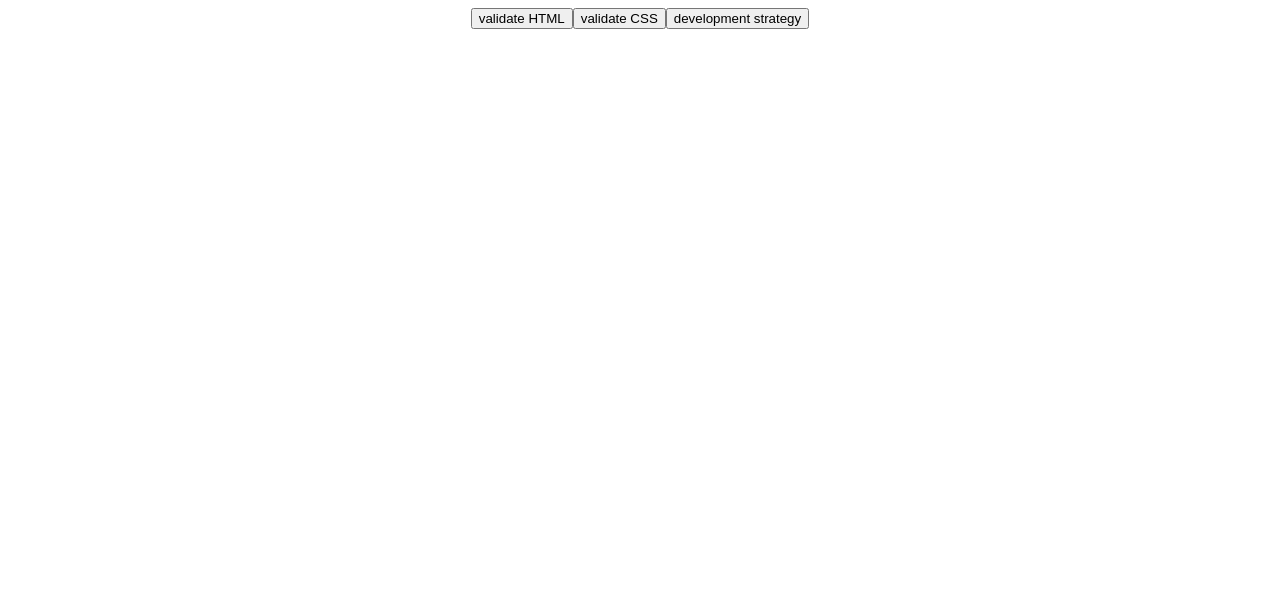
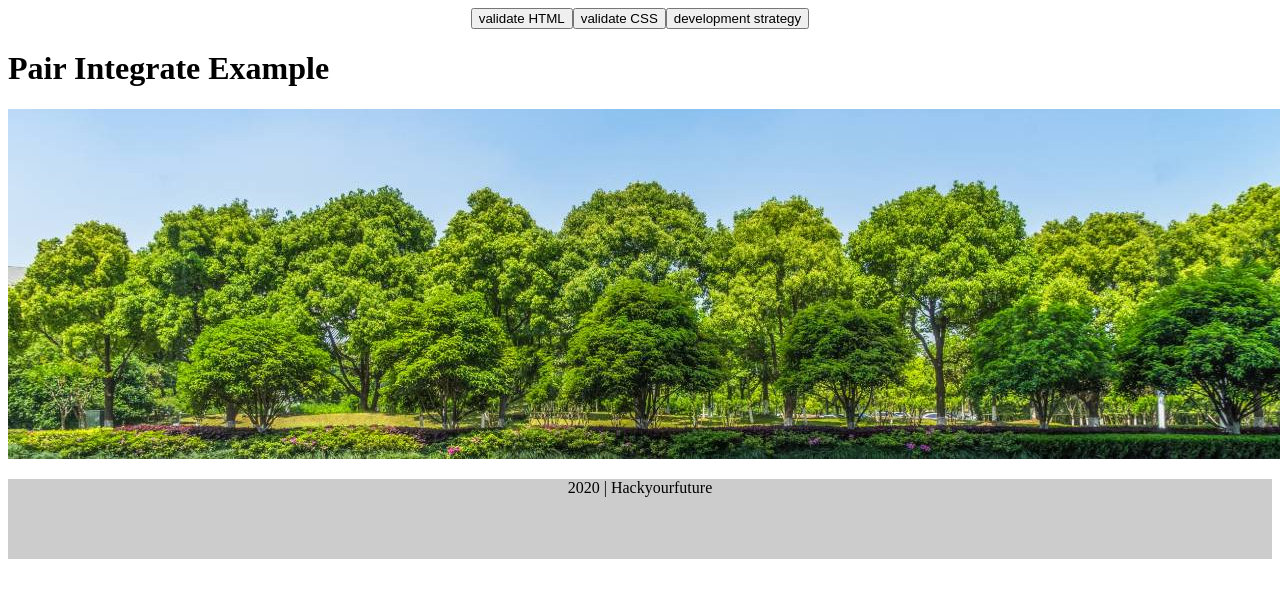
Before and after one commit to fmkarakus/pair-integrate, a plain HTML site: page index.html in a window 1280 px wide. Drawn offline with Linux system fonts and the light colour scheme.

Commit message:
Add header and footer markup and initial styling relies to gh-1

```diff
--- a/index.html
+++ b/index.html
@@ -2,14 +2,25 @@
 <html>
 
 <head>
-  <title></title>
+  <title>Pair Integrate Example</title>
   <meta charset="utf-8">
-
+  <link rel="stylesheet" href="style.css">
   <!-- Leave this here!  It renders the review buttons  -->
   <script src='./evaluation/init.js'></script>
 </head>
 
 <body>
+  <header>
+<div class="container">
+  <h1>Pair Integrate Example</h1>
+  <img src="./img/trees.jpg" alt="trees">
+</div>
+  </header>
+  <footer>
+  <div class="container">
+    <p>2020 | Hackyourfuture</p>
+  </div>
+  </footer>
 </body>
 
 </html>
--- /dev/null
+++ b/style.css
@@ -0,0 +1,13 @@
+header {
+    width:100%;
+    margin:0 auto;
+}
+
+footer {
+    background-color: #cccccc;
+
+    width:100%;
+    margin: 0 auto;
+    min-height: 80px;
+    text-align: center;
+}
```
Also changed, not shown: img/trees.jpg (added), 1 other file.
